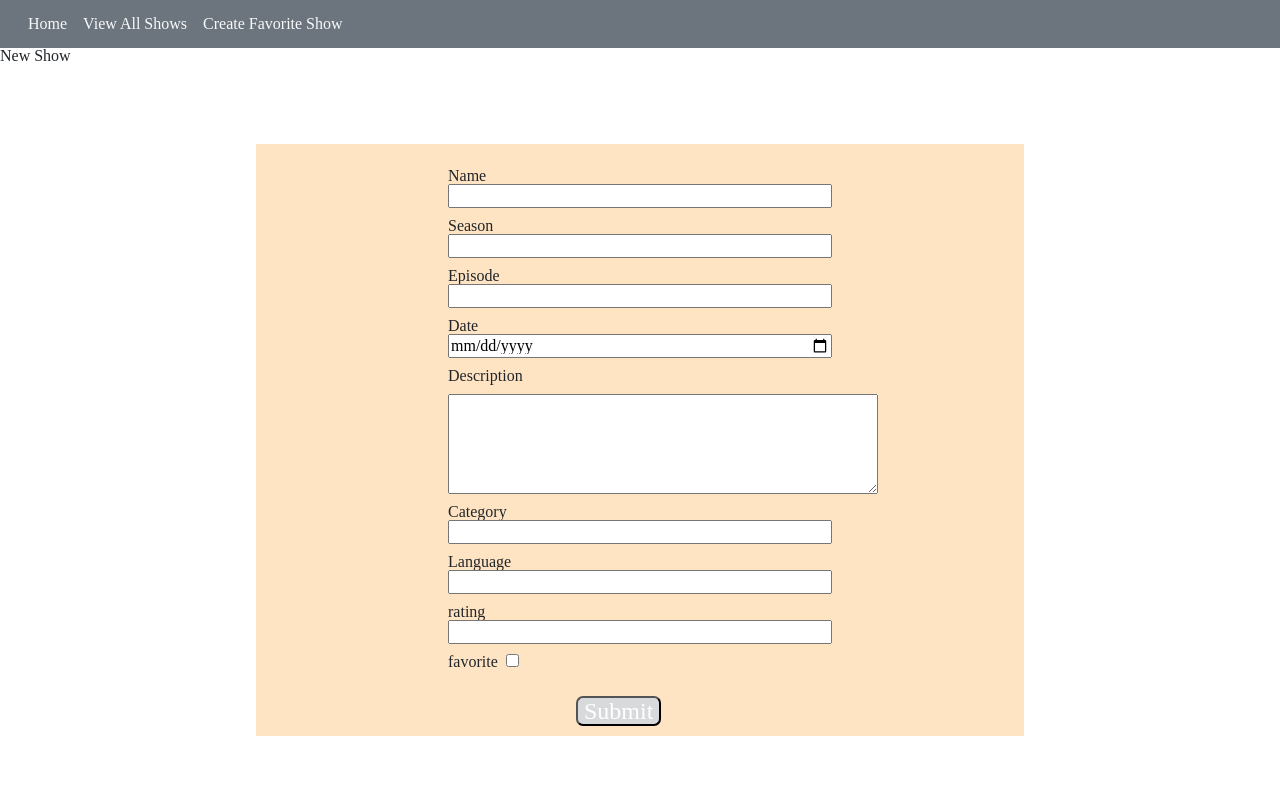
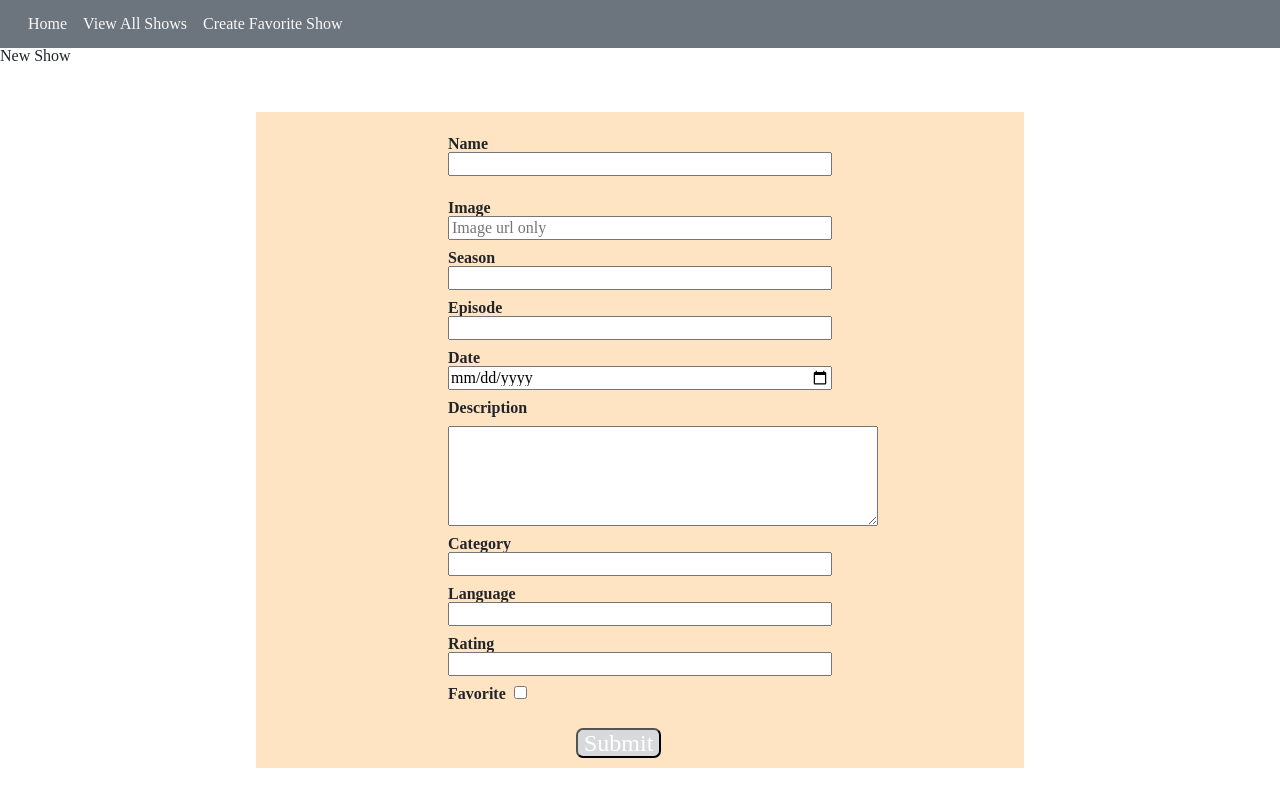
Before and after one commit to angels178/binge-SlackTime, a React (Create React App) app in the folder frontend/: page /shows/new in a window 1280 px wide. Built offline with nearby package versions, Linux system fonts and the light colour scheme.

Commit message:
update newform.js and newform.css

```diff
--- a/frontend/src/components/EditForm/EditForm.js
+++ b/frontend/src/components/EditForm/EditForm.js
@@ -24,6 +24,9 @@ function EditForm() {
     const fetchSingleShow = async () => {
       try {
         let result = await axios.get(`${api}/shows/${id}`);
+
+        const date = new Date(result.data.released_date);
+        result.data.released_date = date.toISOString().split("T")[0];
 
         setEditShow(result.data);
       } catch (error) {
@@ -75,6 +78,21 @@ function EditForm() {
               id="name"
               name="name"
               value={editShow.name}
+              onChange={(event) =>
+                handleOnChange(event.target.id, event.target.value)
+              }
+            />
+          </div>
+
+          <div className="form-group d-flex flex-column mt-4">
+            <label htmlFor="url">
+              <span>Image Url</span>
+            </label>
+            <input
+              type="text"
+              id="url"
+              name="url"
+              value={editShow.url}
               onChange={(event) =>
                 handleOnChange(event.target.id, event.target.value)
               }
--- a/frontend/src/components/NewForm/NewForm.css
+++ b/frontend/src/components/NewForm/NewForm.css
@@ -11,6 +11,10 @@
 .new-container-form div {
     margin: 10px auto;
     width: 50%;
+}
+
+.new-container-form label span {
+    font-weight: bold;
 }
 
 /* .new-container-form label {
--- a/frontend/src/components/NewForm/NewForm.js
+++ b/frontend/src/components/NewForm/NewForm.js
@@ -53,7 +53,7 @@ function NewForm() {
       <div>
         <form onSubmit={handleSubmit} className="new-container-form">
           <div className="form-group d-flex flex-column mt-4">
-            <label htmlFor="name">Name</label>
+            <label htmlFor="name"><span>Name</span></label>
             <input
               type="text"
               id="name"
@@ -65,8 +65,24 @@ function NewForm() {
             />
           </div>
 
+          <div className="form-group d-flex flex-column mt-4">
+            <label htmlFor="url">
+              <span>Image</span>
+            </label>
+            <input
+              type="text"
+              id="url"
+              name="url"
+              placeholder="Image url only"
+              value={newShow.url}
+              onChange={(event) =>
+                handleOnChange(event.target.id, event.target.value)
+              }
+            />
+          </div>
+
           <div className="form-group d-flex flex-column">
-            <label htmlFor="num_seasons">Season</label>
+            <label htmlFor="num_seasons"><span>Season</span></label>
             <input
               type="number"
               id="num_seasons"
@@ -79,7 +95,7 @@ function NewForm() {
           </div>
 
           <div className="form-group d-flex flex-column">
-            <label htmlFor="num_episode">Episode</label>
+            <label htmlFor="num_episode"><span>Episode</span></label>
             <input
               type="number"
               id="num_episodes"
@@ -92,7 +108,7 @@ function NewForm() {
           </div>
 
           <div className="form-group d-flex flex-column">
-            <label htmlFor="date">Date</label>
+            <label htmlFor="date"><span>Date</span></label>
             <input
               type="date"
               id="released_date"
@@ -105,7 +121,7 @@ function NewForm() {
           </div>
 
           <div className="form-group d-flex flex-column">
-            <label htmlFor="description">Description</label>
+            <label htmlFor="description"><span>Description</span></label>
             <textarea
               type="text"
               id="description"
@@ -118,7 +134,7 @@ function NewForm() {
           </div>
 
           <div className="form-group d-flex flex-column">
-            <label htmlFor="category">Category</label>
+            <label htmlFor="category"><span>Category</span></label>
             <input
               type="text"
               id="category"
@@ -131,7 +147,7 @@ function NewForm() {
           </div>
 
           <div className="form-group d-flex flex-column">
-            <label htmlFor="language">Language</label>
+            <label htmlFor="language"><span>Language</span></label>
             <input
               type="text"
               id="language"
@@ -144,7 +160,7 @@ function NewForm() {
           </div>
 
           <div className="form-group d-flex flex-column">
-            <label htmlFor="rating">rating</label>
+            <label htmlFor="rating"><span>Rating</span></label>
             <input
               type="number"
               id="rating"
@@ -159,7 +175,7 @@ function NewForm() {
           </div>
 
           <div>
-            <label htmlFor="is_favorite">favorite</label>
+            <label htmlFor="is_favorite"><span>Favorite</span></label>
             <input
               type="checkbox"
               id="is_favorite"
```
